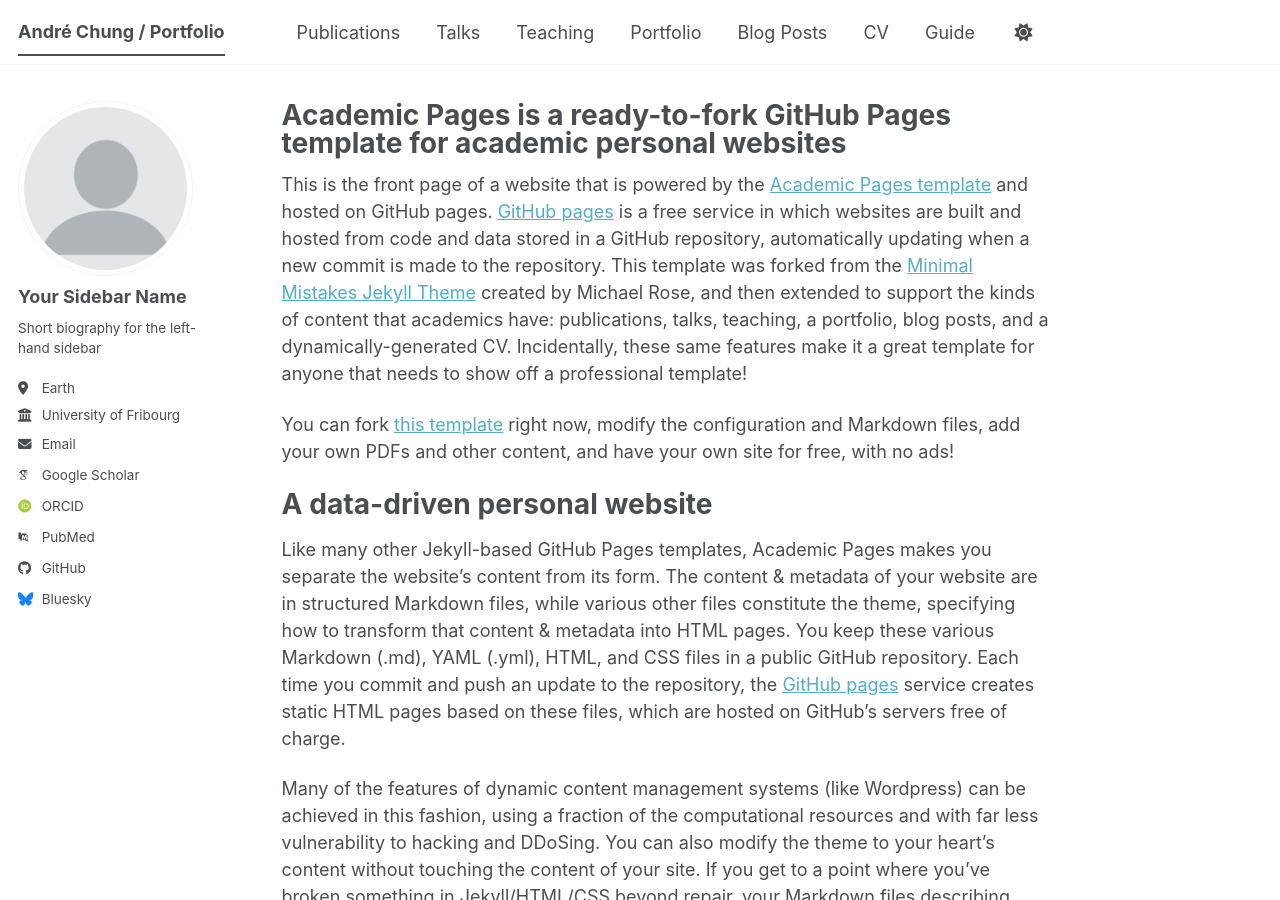
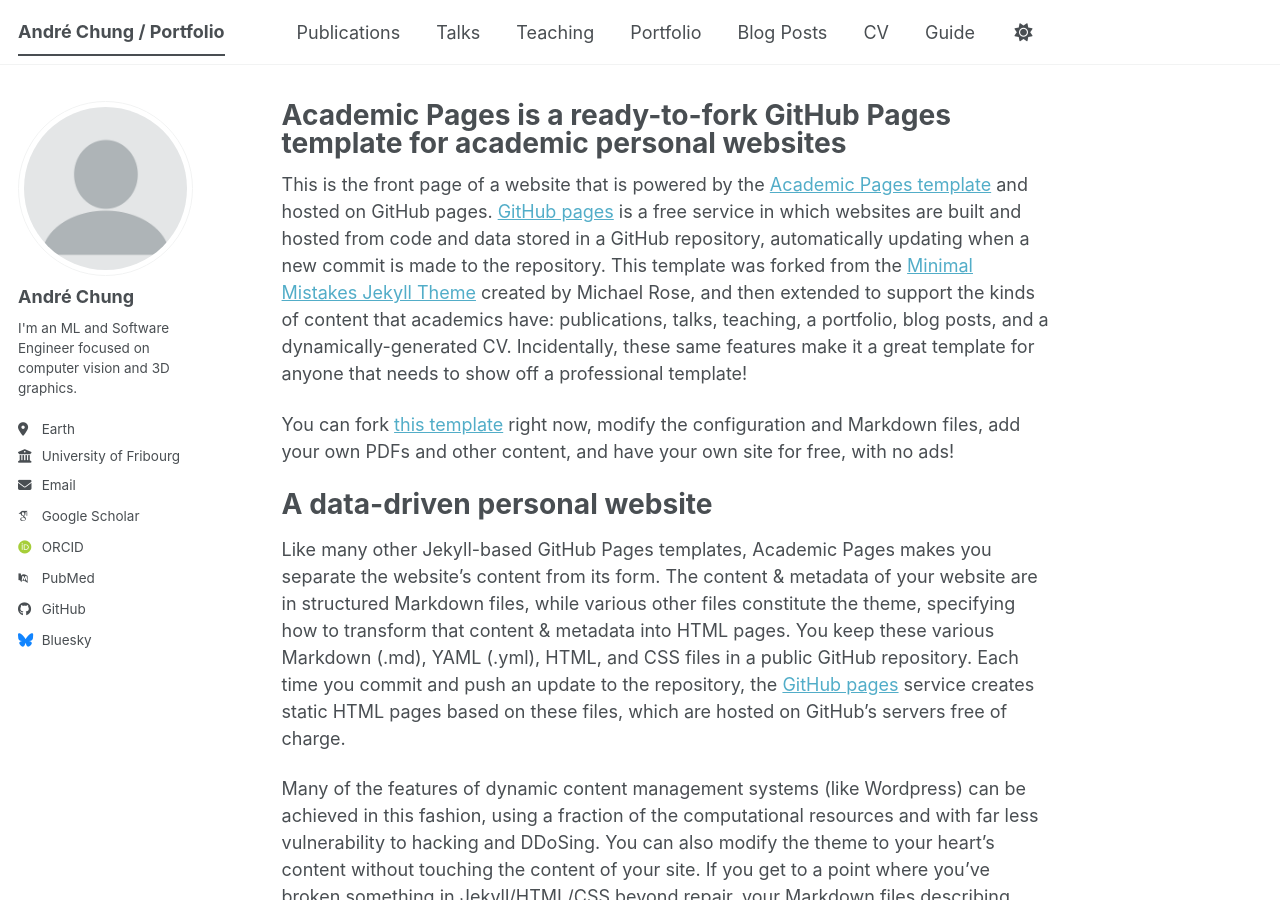
Before and after one commit to ChungAndre/chungandre.github.io, a Jekyll site: the page built from _pages/about.md, in a window 1280 px wide and 900 px high. Built offline with Jekyll 4.4.1, drawn with Linux system fonts in a browser that asks for light colours; some web fonts are replaced; a script bundle is joined from its source files by our own code; library files that are not in the unit come from our copies.

Commit message:
Change author name and bio in _config.yml
Updated author information in the configuration file.

```diff
--- a/_config.yml
+++ b/_config.yml
@@ -24,9 +24,9 @@
 author:
   # Biographic information
   avatar           : "profile.png"
-  name             : "Your Sidebar Name"
+  name             : "André Chung"
   pronouns         : # example: "she/her"
-  bio              : "Short biography for the left-hand sidebar"
+  bio              : "I'm an ML and Software Engineer focused on computer vision and 3D graphics."
   location         : "Earth"
   employer         : "University of Fribourg"
   uri              : # URL
```
